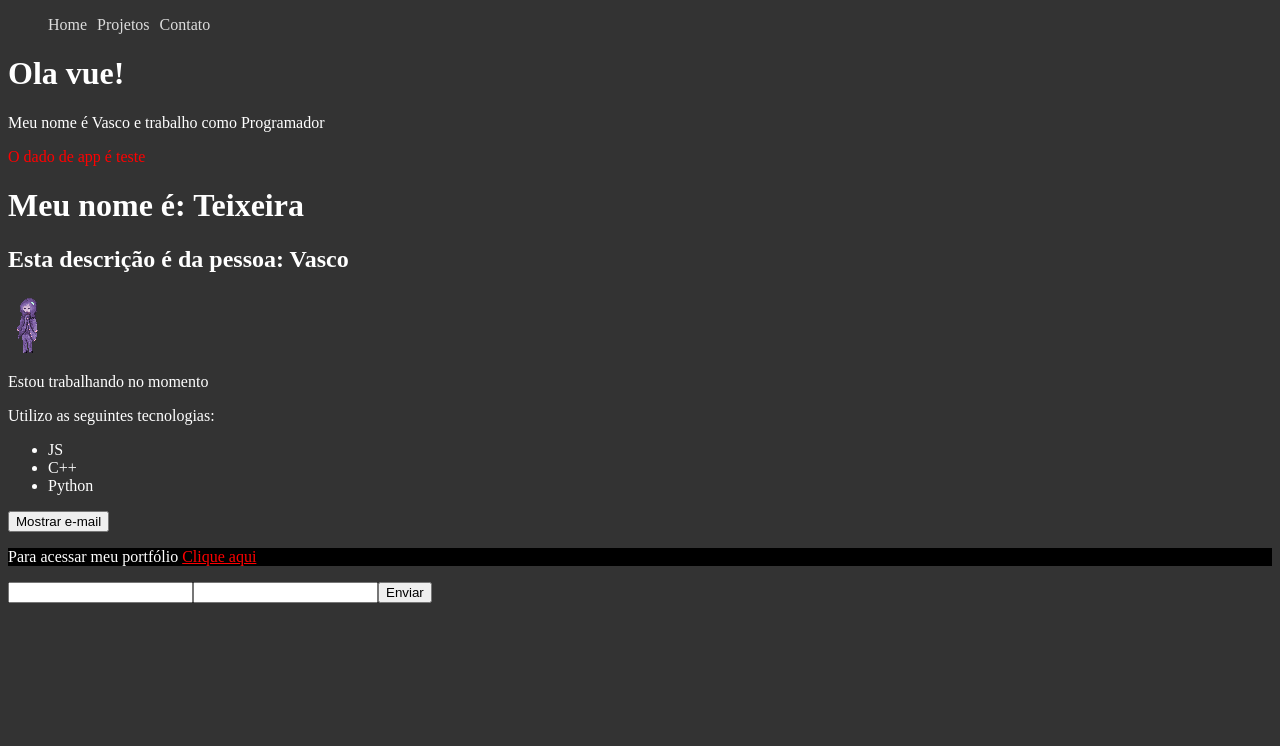
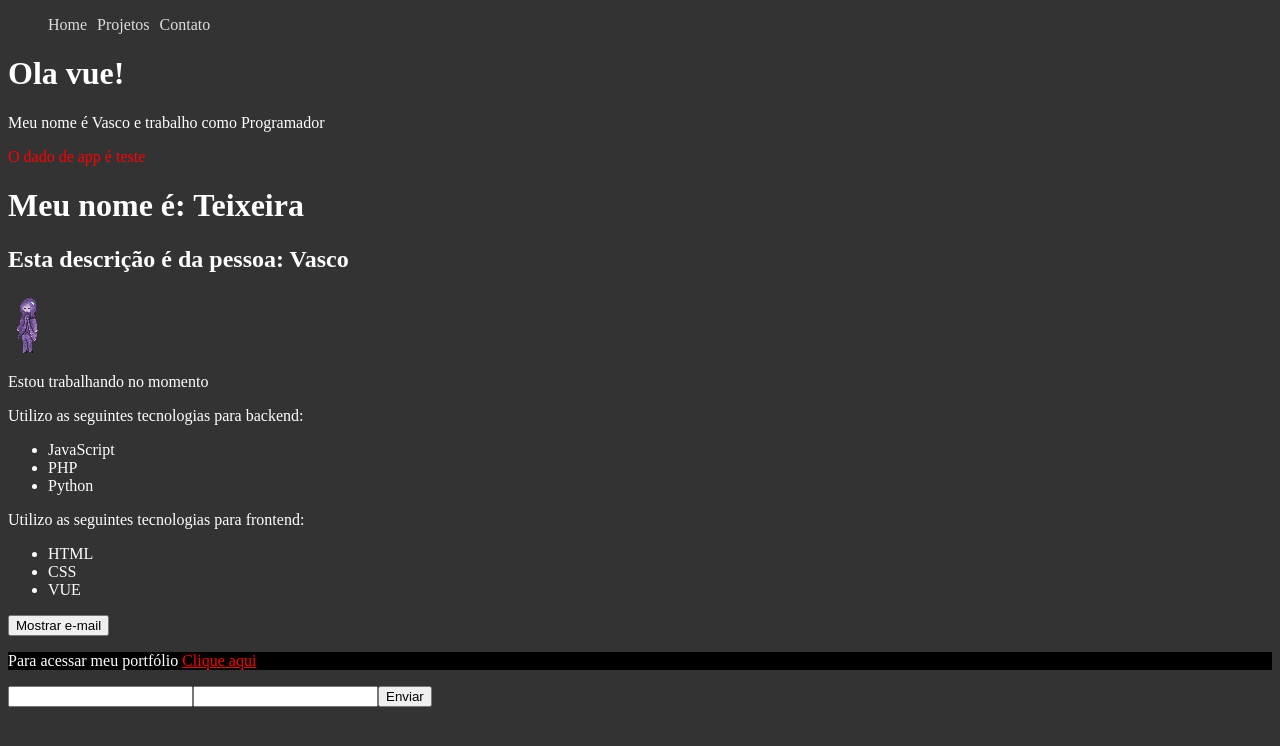
Before and after one commit to padky21/vim_tutorial, a Vue app: page / in a window 1280 px wide. Shown: the top 746 px of the page. Built offline with nearby package versions, Linux system fonts and the light colour scheme.

Commit message:
Aula #13 Renderização de listas usando v-for
Edited:
Info.vue

```diff
--- a/src/components/Info.vue
+++ b/src/components/Info.vue
@@ -3,21 +3,26 @@
     <Picture/>
     <p v-if="esta_trabalhando">Estou trabalhando no momento</p>
     <p v-else>Estou em busca de novas oportunidades</p>
-    <p>Utilizo as seguintes tecnologias:</p>
+    <p>Utilizo as seguintes tecnologias para backend:</p>
     <ul>
-      <li>JS</li>
-      <li>C++</li>
-      <li>Python</li>
+      <li v-for="(technology, index) in backend_tech" v-bind:key="index">{{ technology }}</li>
+    </ul>
+    <p>Utilizo as seguintes tecnologias para frontend:</p>
+    <ul>
+      <li v-for="technology in frontend_tech" :key="technology.id">
+        {{ technology.language }}
+      </li>
     </ul>
     <div>
-      <button @click="showEmail">{{textoBotao}}</button>
+      <button @click="showEmail">{{ textoBotao }}</button>
     </div>
-    <p v-show="mostrar_email">Mande uma mensagem para: {{email}}</p>
+    <p v-show="mostrar_email">Mande uma mensagem para: {{ email }}</p>
     <p class="teste">Para acessar meu portfólio <a target="_blank" v-bind:href="meu_link">Clique aqui</a></p>
   </div>
 </template>
 <script>
 import Picture from "@/components/Picture";
+
 export default {
   // eslint-disable-next-line vue/multi-word-component-names
   name: 'Info',
@@ -25,20 +30,26 @@
     Picture
   },
   data() {
-    return{
+    return {
       esta_trabalhando: true,
       mostrar_email: false,
       textoBotao: 'Mostrar e-mail',
       email: 'vasco.teixeira@gmail.com',
-      meu_link:'https://google.com'
+      meu_link: 'https://google.com',
+      backend_tech: ['JavaScript', 'PHP', 'Python'],
+      frontend_tech: [
+        {id: 1, language: 'HTML'},
+        {id: 2, language: 'CSS'},
+        {id: 3, language: 'VUE'}
+      ]
     }
   },
   methods: {
     showEmail() {
       this.mostrar_email = !this.mostrar_email
-      if(!this.mostrar_email){
+      if (!this.mostrar_email) {
         this.textoBotao = 'Mostrar e-mail'
-      }else{
+      } else {
         this.textoBotao = 'Esconder e-mail'
       }
     }
@@ -47,7 +58,7 @@
 </script>
 
 <style>
-.paragrafo-pai{
+.paragrafo-pai {
   color: red;
 }
 </style>
```
